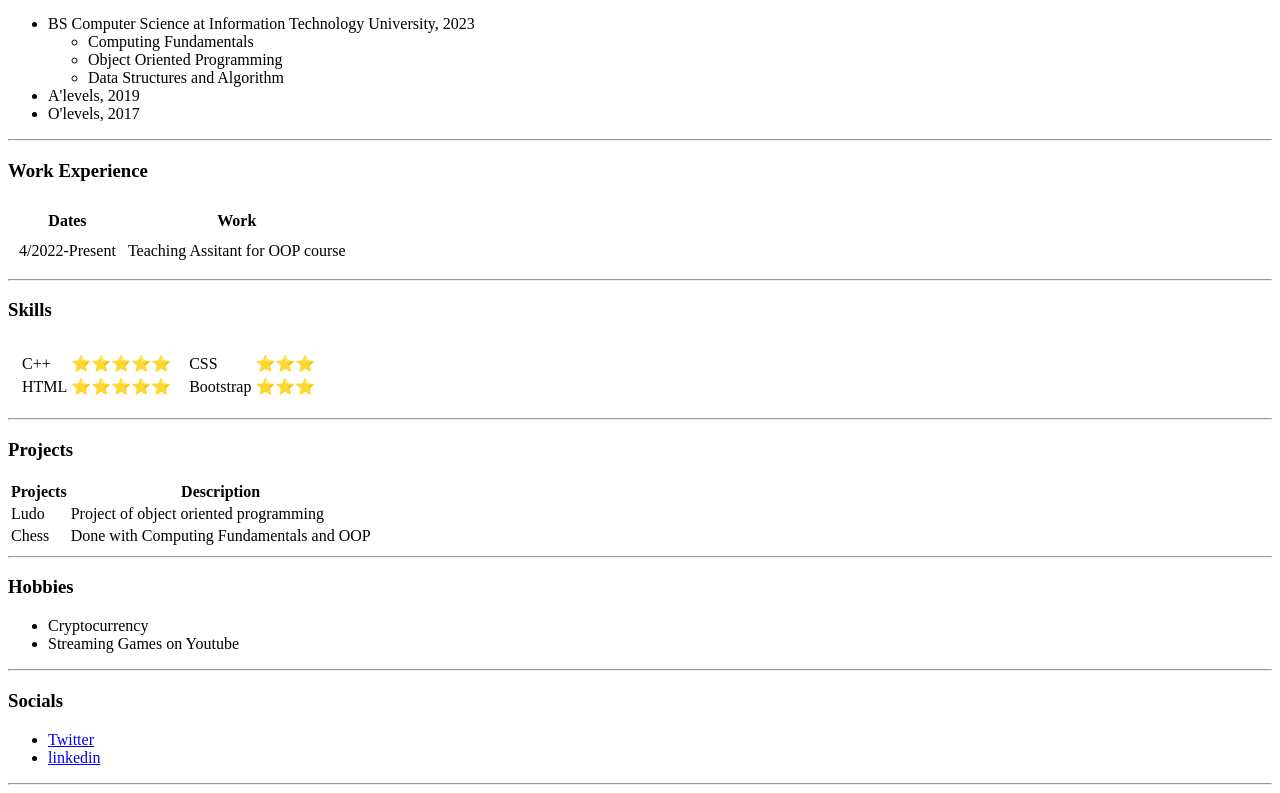
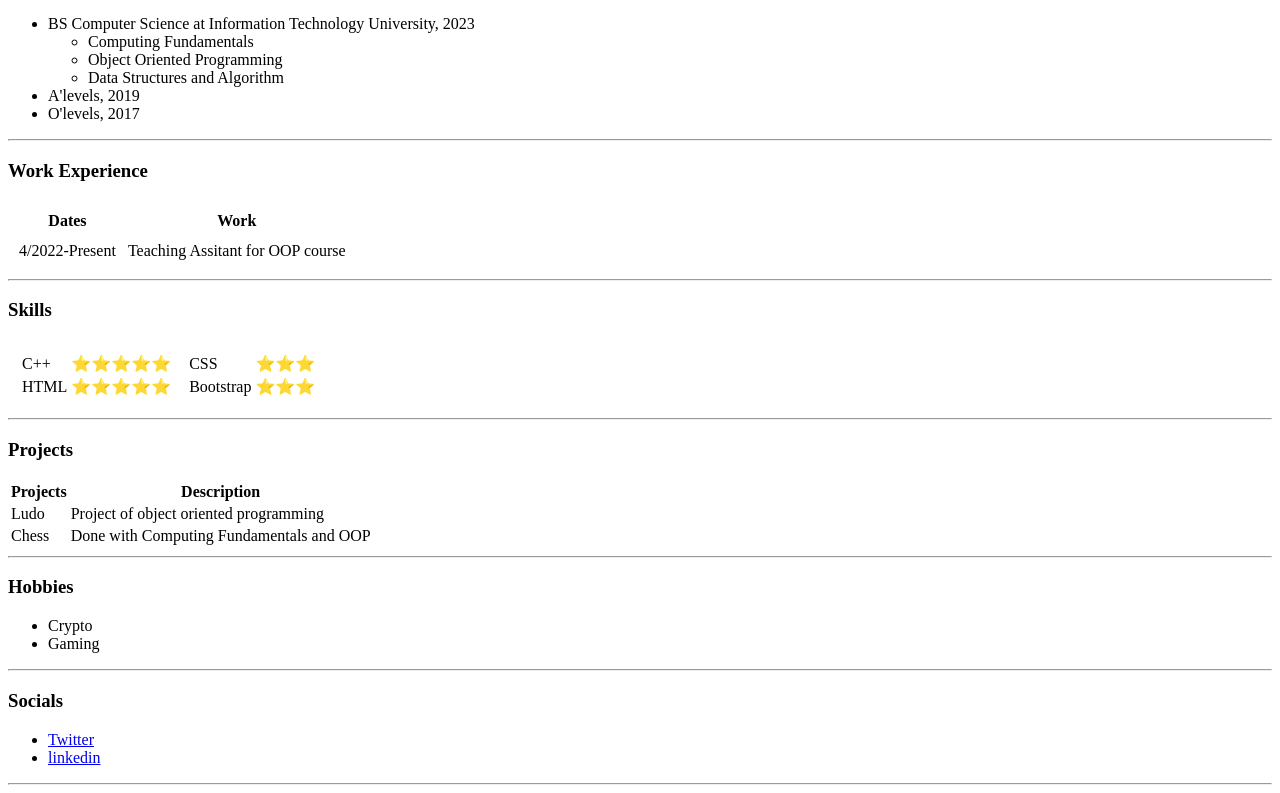
Before and after one commit to UsmanGill-UG/resume-website, a plain HTML site: page index.html in a window 1280 px wide. Shown: the part 440-1233 px from the top of the page. Drawn offline with Linux system fonts and the light colour scheme.

Commit message:
hobbies change

```diff
--- a/index.html
+++ b/index.html
@@ -90,8 +90,8 @@
   <hr>
   <h3>Hobbies</h3>
   <ul>
-    <li>Cryptocurrency</li>
-    <li>Streaming Games on Youtube</li>
+    <li>Crypto</li>
+    <li>Gaming</li>
   </ul>
   <hr>
 
```
